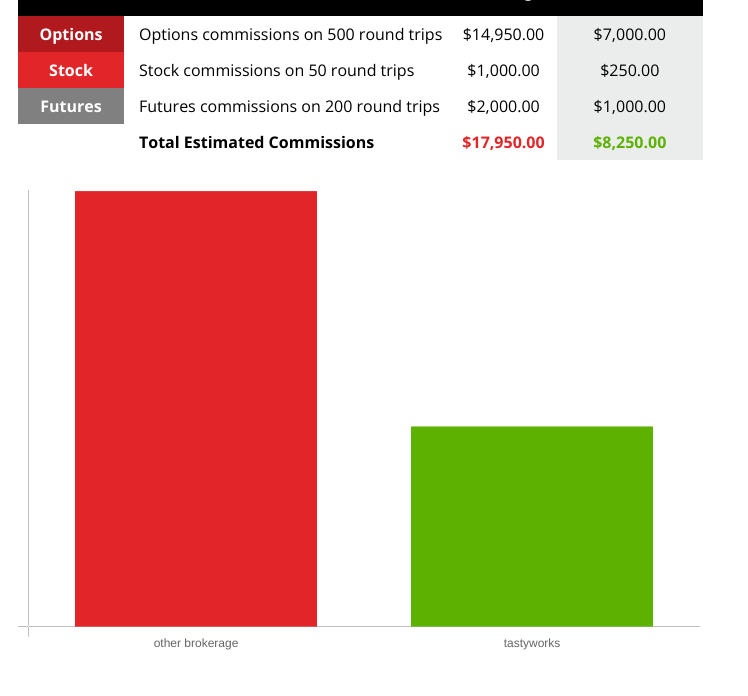
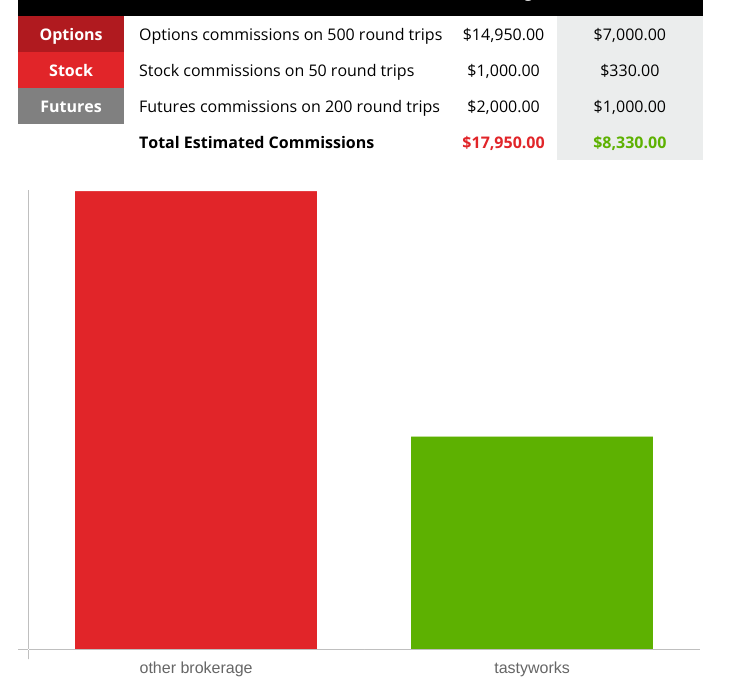
Before and after one commit to johnwmccallum/johnwmccallum.github.io, a plain HTML site: page index.html in a window 1280 px wide. Shown: the part 1263-1959 px from the top of the page, without its empty margins (0-748 px from the left). Before the commit the page ends 1930 px from the top, so only its background shows below. Drawn offline with nearby package versions, Linux system fonts and the light colour scheme; a web font is replaced by a local one.

Commit message:
Add files via upload

```diff
--- a/index.html
+++ b/index.html
@@ -209,7 +209,7 @@
                 Capped Amount (Per Leg)
               </td>
               <td>
-                <input id="optionCappedCommissionPerLegOb" class="optionInput" type="number" value="20" />
+                <input id="optionCappedCommissionPerLegOb" class="optionInput" type="number" value="0" />
               </td>
               <td>
                 $10.00
@@ -238,7 +238,7 @@
                 <input id="stockPerShareChargeOb" class="stockInput" type="number" value="0" />
               </td>
               <td>
-                $0.00
+                $0.0008
               </td>
             </tr>
             <tr class="stockRow">
@@ -463,7 +463,7 @@
         </table>
 
 
-        <canvas id="myChart" width="410" height="280"></canvas>
+        <canvas id="myChart" width="400" height="290"></canvas>
 
 
 
--- a/js/main.js
+++ b/js/main.js
@@ -42,7 +42,7 @@ $(function () {
     optionCappedCommissionPerLegTw = 10,
 
     stockBaseChargeTw = 5,
-    stockPerShareChargeTw = 0,
+    stockPerShareChargeTw = 0.0008,
     hasStockMinimumChargeTw = false,
     stockMinimumChargeTw = 0,
     stockFreeToCloseTw = true,
@@ -57,6 +57,7 @@ $(function () {
     futureOptionAdditionalFeesTw = 0.3;
 
   var ctx = document.getElementById("myChart").getContext('2d');
+  var myChart = null;
 
   function reInitializeGlobals(){
     roundTripOptionsPerYear = parseFloat($('#roundTripOptionsPerYear').val()) || 0;
@@ -121,7 +122,10 @@ $(function () {
     }
 
     function createChart(obComm, twComm){
-      var myChart = new Chart(ctx, {
+      if (myChart) {
+        myChart.destroy();
+      }
+      myChart = new Chart(ctx, {
           type: 'bar',
           data: {
               labels: ["other brokerage", "tastyworks"],
@@ -164,6 +168,9 @@ $(function () {
                   xAxes: [{
                     gridLines: {
                         color: "rgba(0, 0, 0, 0)",
+                    },
+                    ticks: {
+                        fontSize:16
                     }
                 }]
               }
@@ -182,7 +189,8 @@ $(function () {
     $('#stockRoundTripString').html(stockRoundTripString);
     stockRoundTripOb = calculateRoundTripCost(avgOptionQuantityPerTrade, stockBaseChargeOb, stockPerShareChargeOb, hasStockMinimumChargeOb, stockMinimumChargeOb, 0, stockFreeToCloseOb, false, 0);
     $('#stockRoundTripOb').html('$' + formatNumber(stockRoundTripOb));
-    stockRoundTripTw = calculateRoundTripCost(avgOptionQuantityPerTrade, stockBaseChargeTw, stockPerShareChargeTw, false, stockMinimumChargeTw, 0, stockFreeToCloseTw, false, 0);
+    //stockRoundTripTw = calculateRoundTripCost(avgStockQuantityPerTrade, stockBaseChargeTw, stockPerShareChargeTw, false, stockMinimumChargeTw, 0, stockFreeToCloseTw, false, 0);
+    stockRoundTripTw = avgStockQuantityPerTrade * stockPerShareChargeTw * 2 + stockBaseChargeTw;
     $('#stockRoundTripTw').html('$' + formatNumber(stockRoundTripTw));
     futureRoundTripString = "Round Trip Commissions on " + avgFutureQuantityPerTrade + " Contract(s)";
     $('#futureRoundTripString').html(futureRoundTripString);
```
